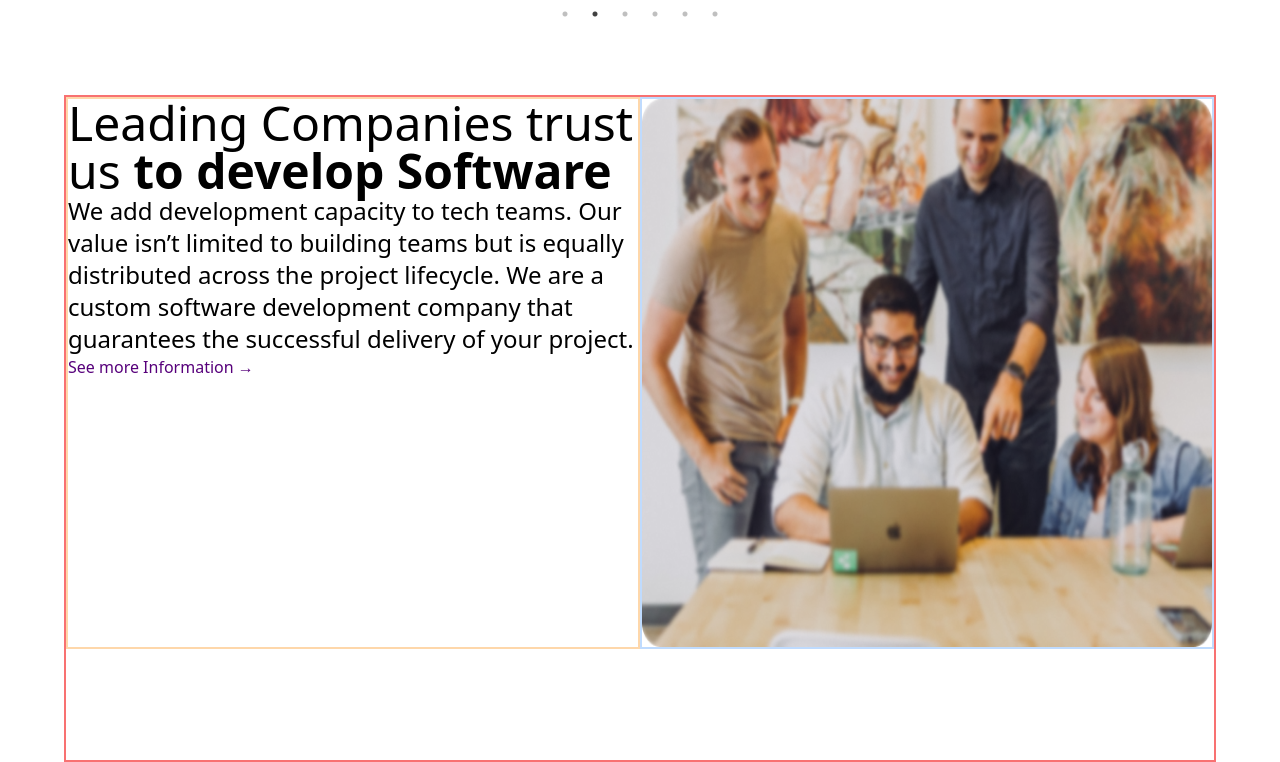
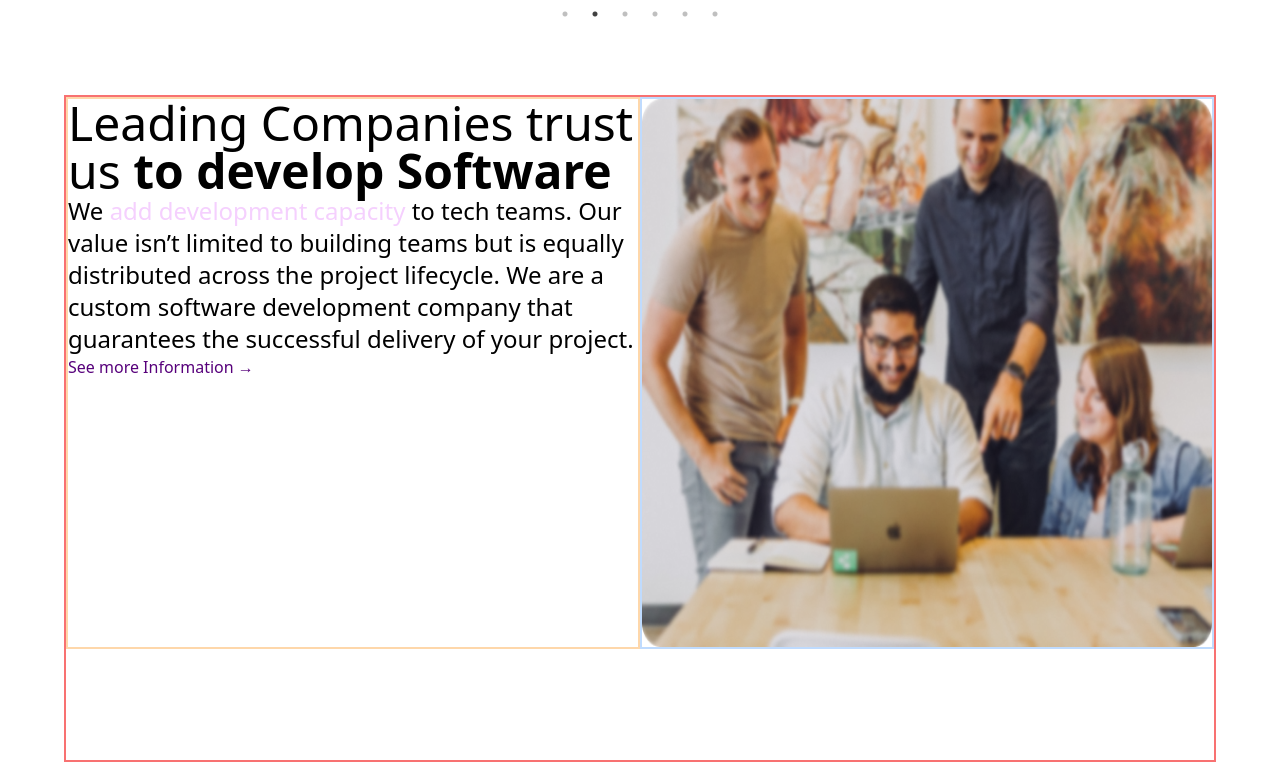
Before and after one commit to obuastella/the4coders, a React (Create React App) app in the folder front-end/: page / in a window 1280 px wide. Shown: the part 1144-1906 px from the top of the page. Built offline with nearby package versions, Linux system fonts and the light colour scheme.

Commit message:
WIP: Landing page

```diff
--- a/front-end/src/pages/Home.jsx
+++ b/front-end/src/pages/Home.jsx
@@ -42,10 +42,14 @@ function Home() {
             <span className="font-bold"> to develop Software</span>
           </h2>
           <p className="text-2xl font-extralight">
-            We <span>add development capacity</span> to tech teams. Our value
-            isn’t limited to building teams but is equally distributed across
-            the project lifecycle. We are a custom software development company
-            that guarantees the successful delivery of your project.
+            We{" "}
+            <span className="text-secondaryColor">
+              add development capacity
+            </span>{" "}
+            to tech teams. Our value isn’t limited to building teams but is
+            equally distributed across the project lifecycle. We are a custom
+            software development company that guarantees the successful delivery
+            of your project.
           </p>
           <button className="text-primaryColor">
             See more Information &rarr;
```
